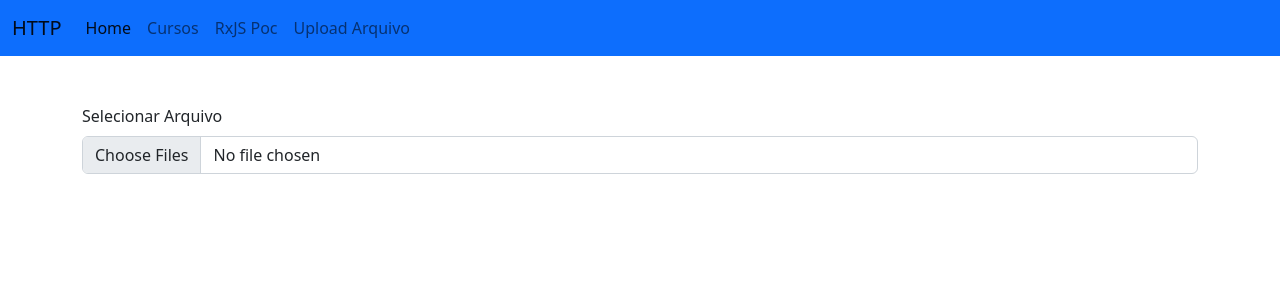
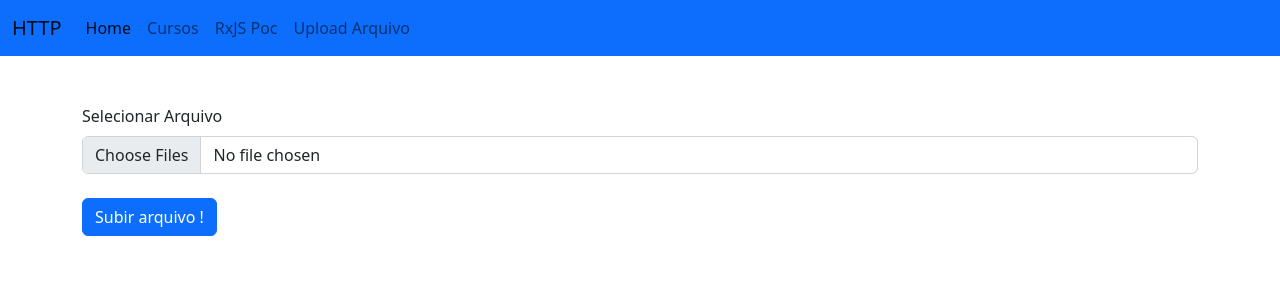
Before and after one commit to israeldiassoares/angular-learning, an Angular app in the folder requests-http/: page /upload in a window 1280 px wide. Shown: the top 300 px of the page. Built offline with nearby package versions, Linux system fonts and the light colour scheme.

Commit message:
create frontEnd logic to upload file|uploadService|integratedWBackEnd

```diff
--- /dev/null
+++ b/requests-http/src/app/upload-file/upload-file.service.ts
@@ -0,0 +1,23 @@
+import { HttpClient, HttpRequest } from '@angular/common/http'
+import { Injectable } from '@angular/core'
+
+@Injectable({
+  providedIn: 'root'
+})
+export class UploadFileService {
+
+  constructor(private http: HttpClient) { }
+
+  upload(files: Set<File>, url: string) {
+
+    const formData = new FormData()
+
+    files.forEach(file => formData.append('file', file, file.name))
+
+    const request = new HttpRequest('POST', url, formData)
+    //Modo de criar - Criada request 'na mão' com o angular
+    return this.http.request(request)
+
+  }
+
+}
--- a/requests-http/src/app/upload-file/upload-file/upload-file.component.html
+++ b/requests-http/src/app/upload-file/upload-file/upload-file.component.html
@@ -1,5 +1,5 @@
 <div class="mt-5">
-  <div class="mb-3">
+  <div class="custom-file mb-3">
     <label
       for="formFileMultiple"
       class="form-label"
@@ -14,3 +14,9 @@
     >
   </div>
 </div>
+<div class="mt-4"><button
+    type="button"
+    class="btn btn-primary"
+    (click)="onUpload()"
+    [disabled]="!files"
+    >Subir arquivo !</button></div>
--- a/requests-http/src/app/upload-file/upload-file/upload-file.component.ts
+++ b/requests-http/src/app/upload-file/upload-file/upload-file.component.ts
@@ -1,13 +1,23 @@
-import { Component, OnInit } from '@angular/core'
+import { HttpEvent } from '@angular/common/http'
+import { Observable } from 'rxjs'
+import { UploadFileService } from './../upload-file.service'
+import { Component, OnDestroy, OnInit } from '@angular/core'
 
 @Component({
   selector: 'app-upload-file',
   templateUrl: './upload-file.component.html',
   styleUrls: [ './upload-file.component.css' ]
 })
-export class UploadFileComponent implements OnInit {
+export class UploadFileComponent implements OnInit, OnDestroy {
 
-  constructor() { }
+  //Estrutura de dados Set faz a filtragem dos arquivos fazendo submiter apenas uma cóppia do registro, não havendo registros duplicados. Caso seja Necessario utilizar array
+  files: Set<File>
+  uploadFile: Observable<HttpEvent<unknown>>
+
+  constructor(private service: UploadFileService) {
+    this.files = new Set()
+    this.uploadFile = new Observable()
+  }
 
   ngOnInit() {
   }
@@ -17,12 +27,26 @@ export class UploadFileComponent implements OnInit {
     let selectedFiles = <FileList>(event.target as HTMLInputElement).files
 
     const fileNames = []
+    this.files = new Set()
 
     for (let i = 0; i < selectedFiles.length; i++) {
       fileNames.push(selectedFiles[ i ].name)
+      this.files.add(selectedFiles[ i ])
     }
 
     document.getElementById('customFileLabel')!.innerHTML = fileNames.join(', ')
   }
 
+  onUpload() {
+    this.uploadFile = this.service.upload(this.files, 'http://localhost:9000/upload')
+    if (this.files && this.files.size > 0) {
+      this.uploadFile.subscribe(response => console.log('uploadConcluido', response))
+      //como está usando cors utilizar take(1) nao é funcional, pois o cors faz uma primeira chamada verificando a conexao, e em seguida faz uma segunda chamada aonde realmente passa a informação.
+    }
+  }
+
+  ngOnDestroy(): void {
+    // this.onUpload().unsubscribe()
+  }
+
 }
```
